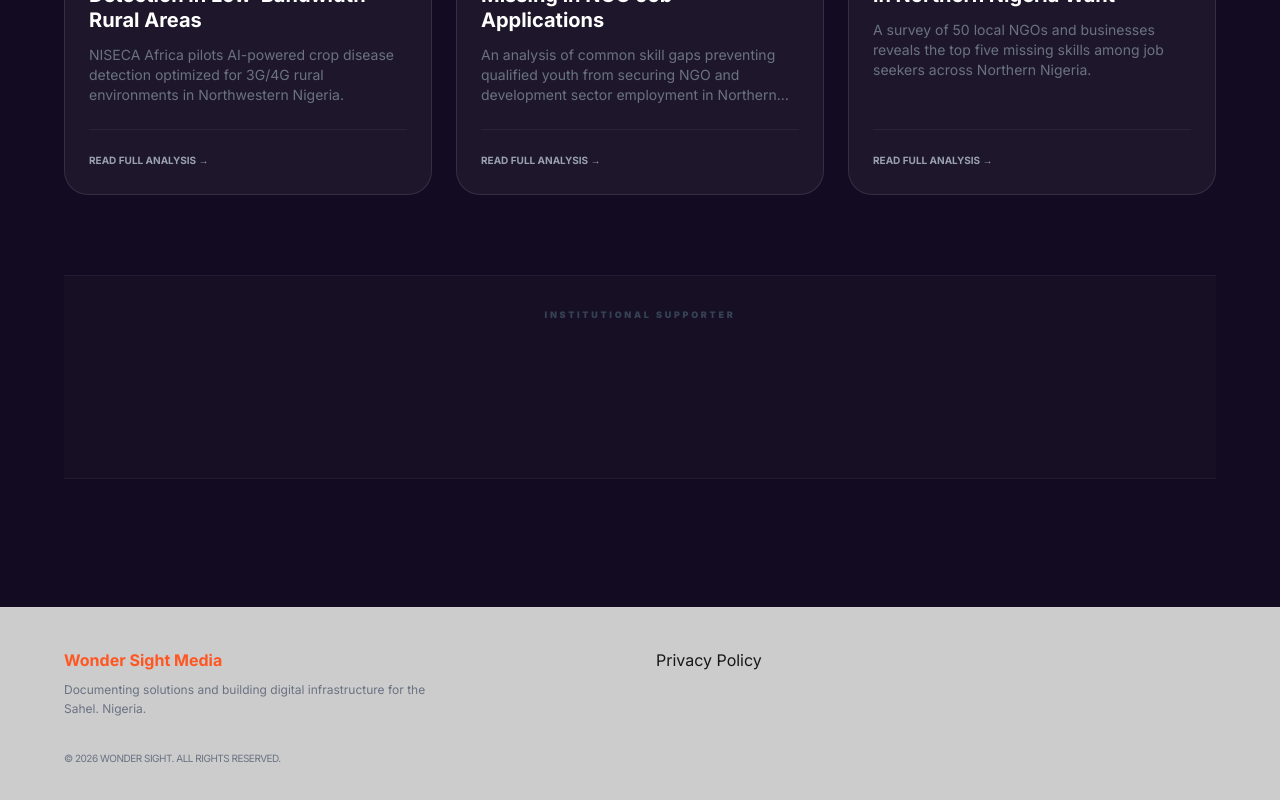
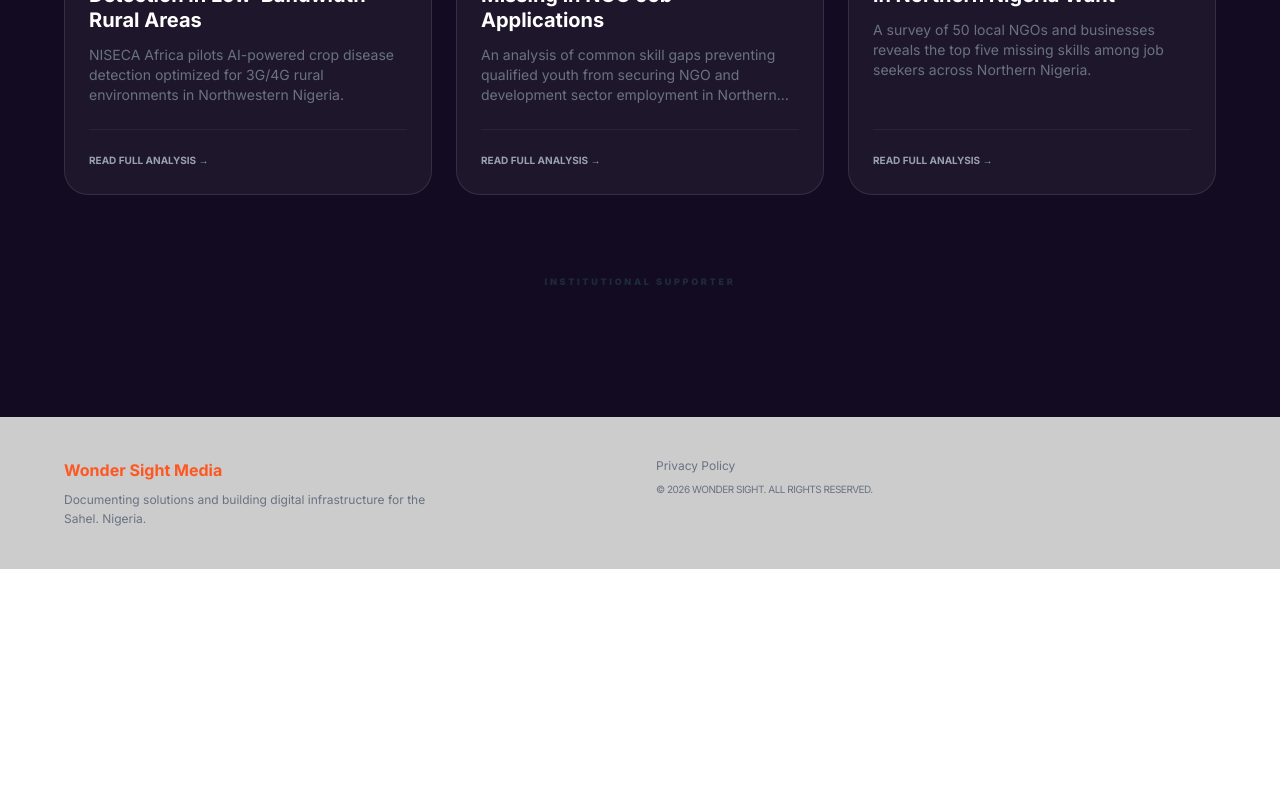
Before and after one commit to musaalamin/wondersight-media, a Next.js app: page /news in a window 1280 px wide. Shown: the part 1198-1998 px from the top of the page. After the commit the page ends 1767 px from the top, so only its background shows below. Built offline with nearby package versions, Linux system fonts and the light colour scheme.

Commit message:
Add ads.txt and update adsense id

```diff
--- a/src/app/layout.tsx
+++ b/src/app/layout.tsx
@@ -18,10 +18,10 @@ export default function RootLayout({
   return (
     <html lang="en" className="scroll-smooth">
       <head>
-        {/* GOOGLE ADSENSE - Lazy loaded for 3G/4G optimization */}
+        {/* GOOGLE ADSENSE VERIFICATION CODE */}
         <Script
           async
-          src="https://pagead2.googlesyndication.com/pagead/js/adsbygoogle.js?client=ca-pub-YOUR_ADSENSE_ID_HERE"
+          src="https://pagead2.googlesyndication.com/pagead/js/adsbygoogle.js?client=ca-pub-9706843263138053"
           crossOrigin="anonymous"
           strategy="afterInteractive"
         />
@@ -39,7 +39,6 @@ export default function RootLayout({
               <a href="/niseca" className="hover:text-[#75C9B7] transition">Agric AI</a>
               <a href="/vet" className="hover:text-[#75C9B7] transition">Vet</a>
               <a href="/jobs" className="hover:text-[#FF5722] transition">Jobs</a>
-      {/* ADDED FOUNDATION LINK HERE */}
               <a href="/foundation" className="hover:text-[#E91E63] transition text-[#E91E63]">Foundation</a>
               <a href="/team" className="hover:text-gray-400 transition">Team</a>
               <a href="/daily-barakah" className="hover:text-[#75C9B7] transition">Daily Barakah</a>
@@ -58,13 +57,14 @@ export default function RootLayout({
             <div>
               <p className="text-[#FF5722] font-bold mb-2">Wonder Sight Media</p>
               <p className="text-gray-500 text-xs leading-relaxed max-w-sm">
-                Documenting solutions and building digital infrastructure for the Sahel.
-                Nigeria.
+                Documenting solutions and building digital infrastructure for the Sahel. Nigeria.
               </p>
             </div>
-<a href="/privacy" className="hover:text-white transition">Privacy Policy</a>
-            <div className="text-gray-500 text-[10px] uppercase tracking-tighter self-end">
+            <div className="flex flex-col gap-2">
+              <a href="/privacy" className="hover:text-white transition text-gray-500 text-xs">Privacy Policy</a>
+              <div className="text-gray-500 text-[10px] uppercase tracking-tighter self-end md:self-start">
                 © 2026 Wonder Sight. All Rights Reserved.
+              </div>
             </div>
           </div>
         </footer>
--- a/src/app/news/page.tsx
+++ b/src/app/news/page.tsx
@@ -43,7 +43,6 @@ export default function NewsroomPage() {
         <h2 className="text-2xl font-black uppercase tracking-widest mb-10 text-center">Latest <span className="text-[#75C9B7]">Reports</span></h2>
 
         <div className="grid grid-cols-1 md:grid-cols-2 lg:grid-cols-3 gap-6">
-          {/* Now we use the sorted articles instead of hardcoded ones */}
           {sortedArticles.slice(0, 6).map((article) => (
             <NewsCard
               key={article.id}
@@ -58,9 +57,9 @@ export default function NewsroomPage() {
       </section>
 
       <div className="max-w-6xl mx-auto">
-        {/* Ad Slot Fix Below */}
+        {/* Updated AdSlot with your Native Banner details */}
         <AdSlot
-           id="main-news-banner"
+           id="d672b73a8fef1129ef5fdafb6f13212b"
            scriptSrc="https://pl28696234.effectivegatecpm.com/d672b73a8fef1129ef5fdafb6f13212b/invoke.js"
            label="Institutional Supporter"
         />
--- a/src/components/AdSlot.tsx
+++ b/src/components/AdSlot.tsx
@@ -11,34 +11,35 @@ export default function AdSlot({ id, scriptSrc, label = "Sponsored Content" }: A
   const adRef = useRef<HTMLDivElement>(null);
 
   useEffect(() => {
-    // 1. Clear the container to avoid duplicates
     if (adRef.current) {
       adRef.current.innerHTML = '';
-
-      // 2. Create the script element manually
       const script = document.createElement('script');
       script.src = scriptSrc;
       script.type = 'text/javascript';
       script.async = true;
 
-      // 3. Append to the div
+      // Error handling: if script fails to load
+      script.onerror = () => {
+        if (adRef.current) adRef.current.style.display = 'none';
+      };
+
       adRef.current.appendChild(script);
     }
-  }, [scriptSrc]); // Re-run if the script source changes
+  }, [scriptSrc, id]); // Re-run if ID or Source changes
 
   return (
-    <div className="w-full my-12 py-8 flex flex-col items-center border-y border-white/5 bg-white/[0.02]">
-      <span className="text-[9px] font-black uppercase tracking-[0.3em] text-gray-700 mb-6">
+    <div className="w-full my-8 flex flex-col items-center">
+      <span className="text-[9px] font-black uppercase tracking-[0.3em] text-gray-800 mb-4">
         {label}
       </span>
 
-      {/* The Ad Container */}
       <div
         ref={adRef}
+        key={scriptSrc} // This forces a full refresh of the ad unit
         id={`atcontainer-${id}`}
-        className="w-full max-w-4xl min-h-[100px] flex justify-center overflow-hidden"
+        className="w-full max-w-[728px] min-h-[90px] flex justify-center items-center bg-white/[0.01] rounded-xl overflow-hidden"
       >
-        {/* Adsterra script will live here */}
+        {/* Ad will load here */}
       </div>
     </div>
   );
```
Also changed, not shown: public/ads.txt (added). Lines whose indentation alone changed are shown as unchanged.
